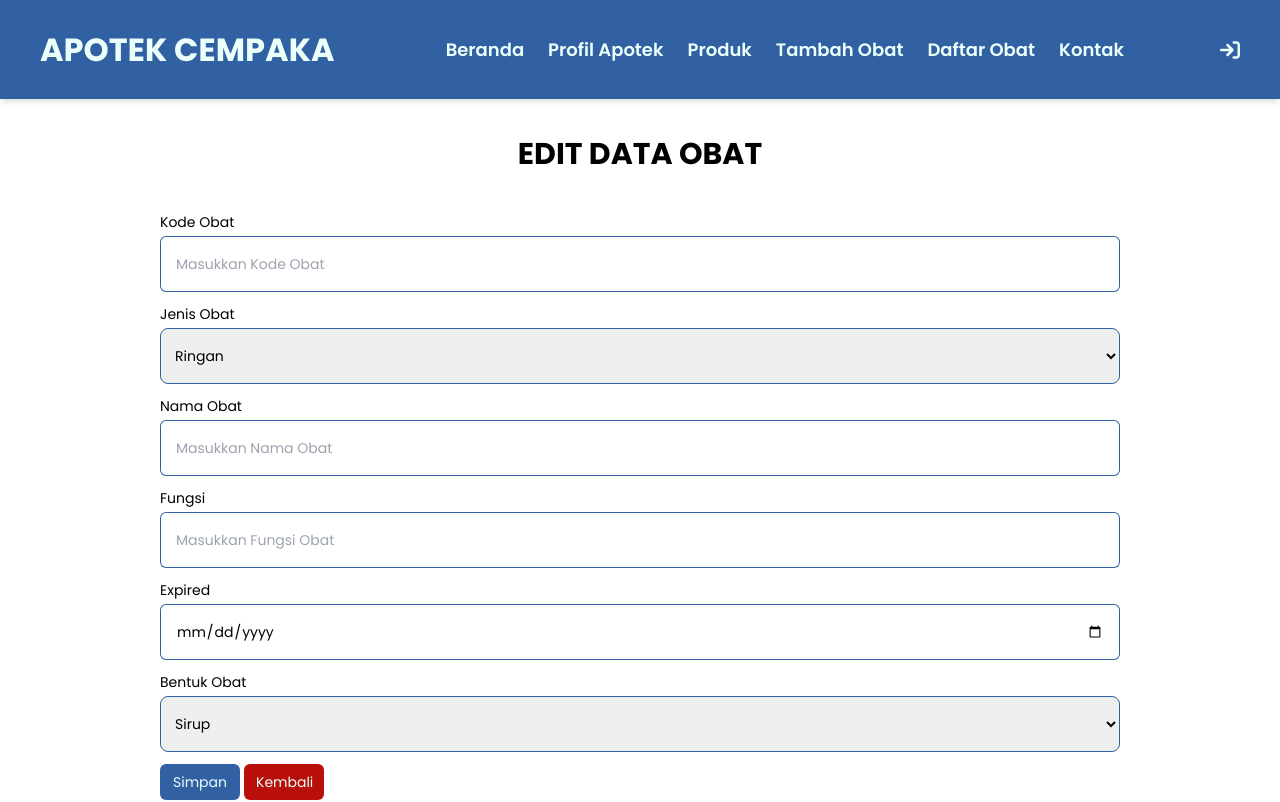
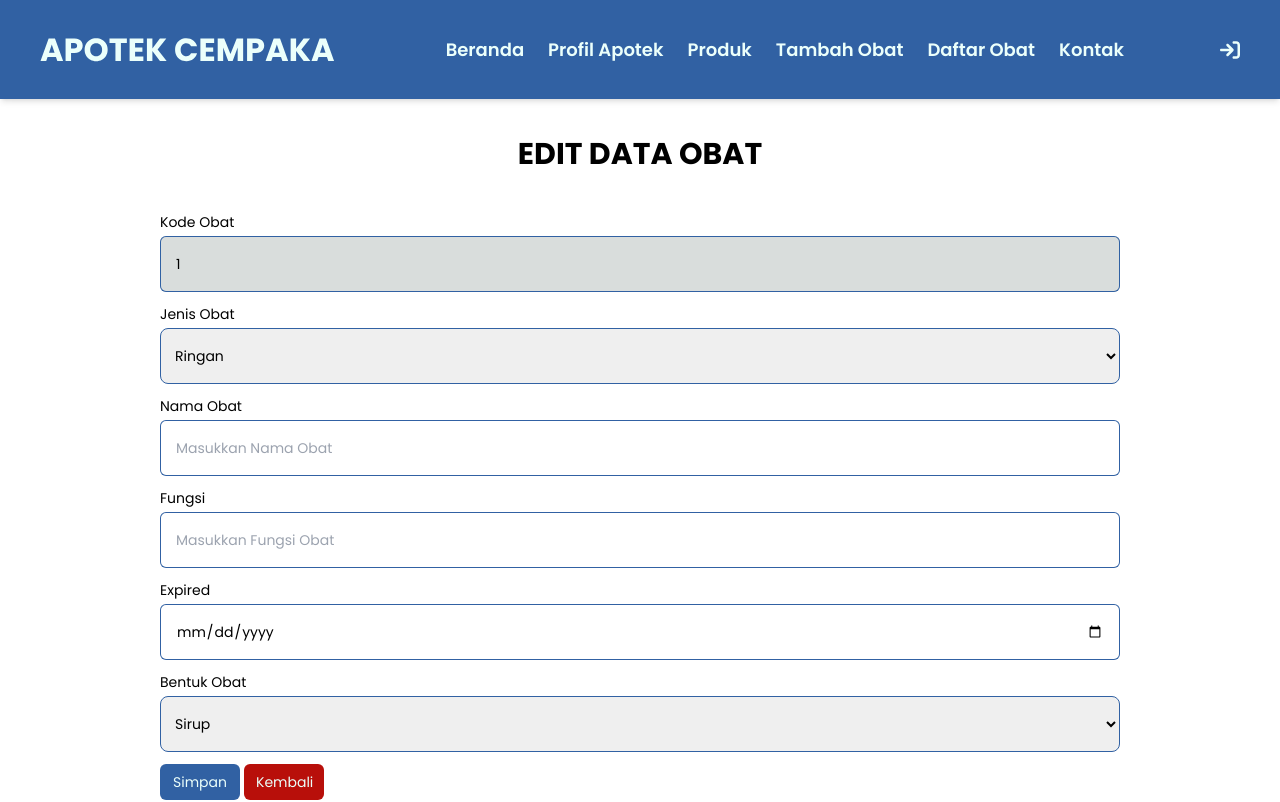
Before and after one commit to MadeRama21/ApotekCempaka, a React (Create React App) app in the folder frontend/: page /apotek/edit/1 in a window 1280 px wide. Shown: the top 802 px of the page. Built offline with nearby package versions, Linux system fonts and the light colour scheme; no server answers.

Commit message:
masukin warna baru

```diff
--- a/frontend/src/pages/edit_user.js
+++ b/frontend/src/pages/edit_user.js
@@ -71,7 +71,7 @@ function EditObat() {
                                     <div className="field flex flex-col gap-1">
                                         <label className="text-sm">Kode Obat</label>
                                         <div className="control">
-                                            <input className={`min-h-14 block w-full rounded-md border-0 py-1.5 pl-4 pr-40 text-gray-900 ring-1 ring-inset ${errors.kodeObat ? 'ring-danger' : 'ring-primari'} placeholder:text-gray-400 focus:ring-2 focus:ring-inset focus:ring-primari outline-none sm:text-sm sm:leading-6`} type="text" value={kodeObats} onChange={(e) => setKodeObat(e.target.value)} placeholder="Masukkan Kode Obat"/>
+                                            <input className={`min-h-14 block w-full rounded-md border-0 bg-block py-1.5 pl-4 pr-40 text-gray-900 ring-1 ring-inset ${errors.kodeObat ? 'ring-danger' : 'ring-primari'} placeholder:text-gray-400 focus:ring-2 focus:ring-inset focus:ring-primari outline-none sm:text-sm sm:leading-6 pointer-events-none`} type="text" value={kodeObat} onChange={(e) => setKodeObat(e.target.value)} placeholder="Masukkan Kode Obat"/>
                                             {errors.kodeObat && <span className="text-danger text-sm">*{errors.kodeObat}</span>}
                                         </div>
                                     </div>
--- a/frontend/tailwind.config.js
+++ b/frontend/tailwind.config.js
@@ -7,7 +7,8 @@ module.exports = {
     colors: {
       'primari': '#3161A3',
       'sekunder': '#EBFFFB',
-      'danger': '#B80F0A'
+      'danger': '#B80F0A',
+      'block': '#D9DDDC'
     },
 
     extend: {
```
